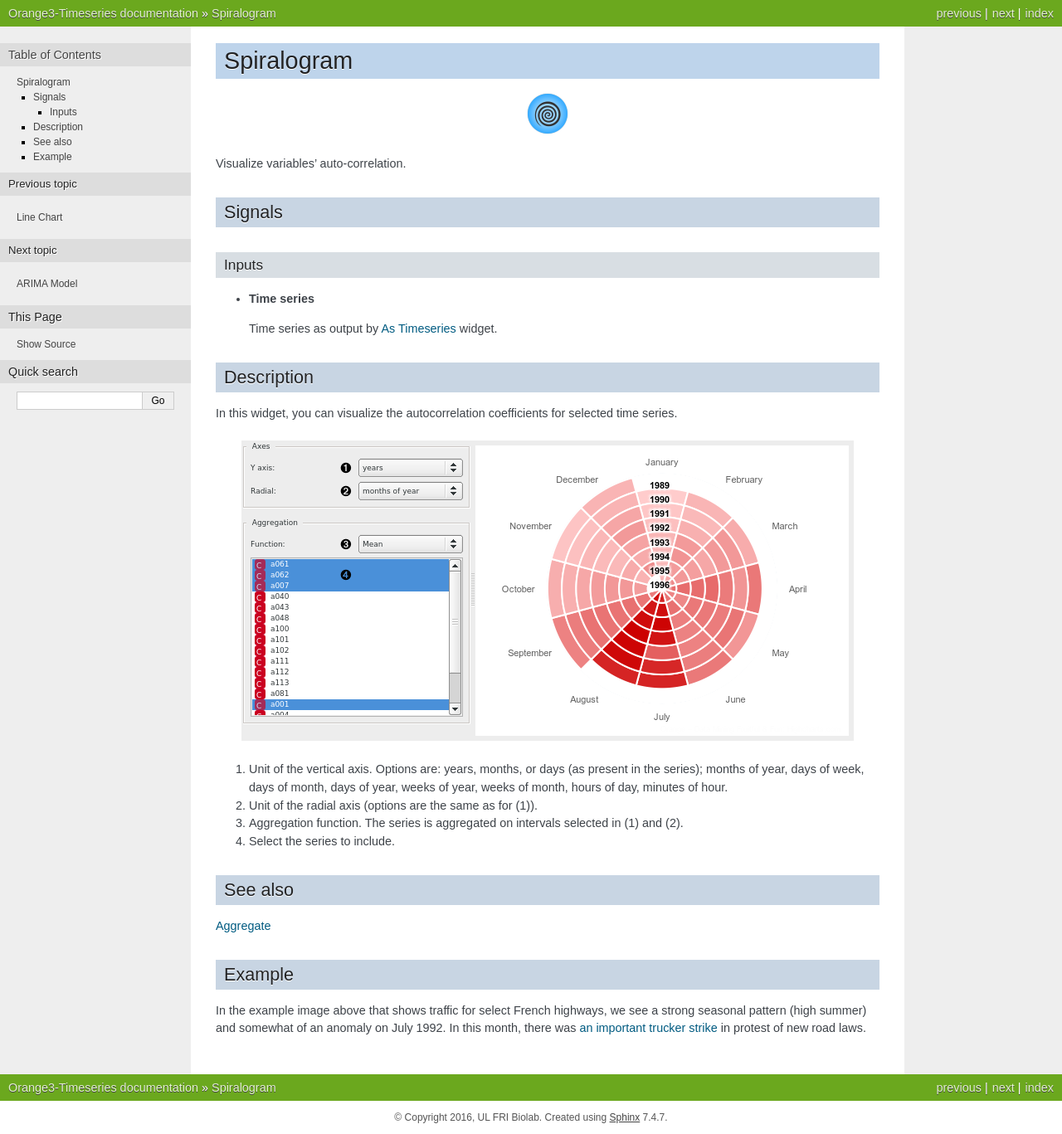
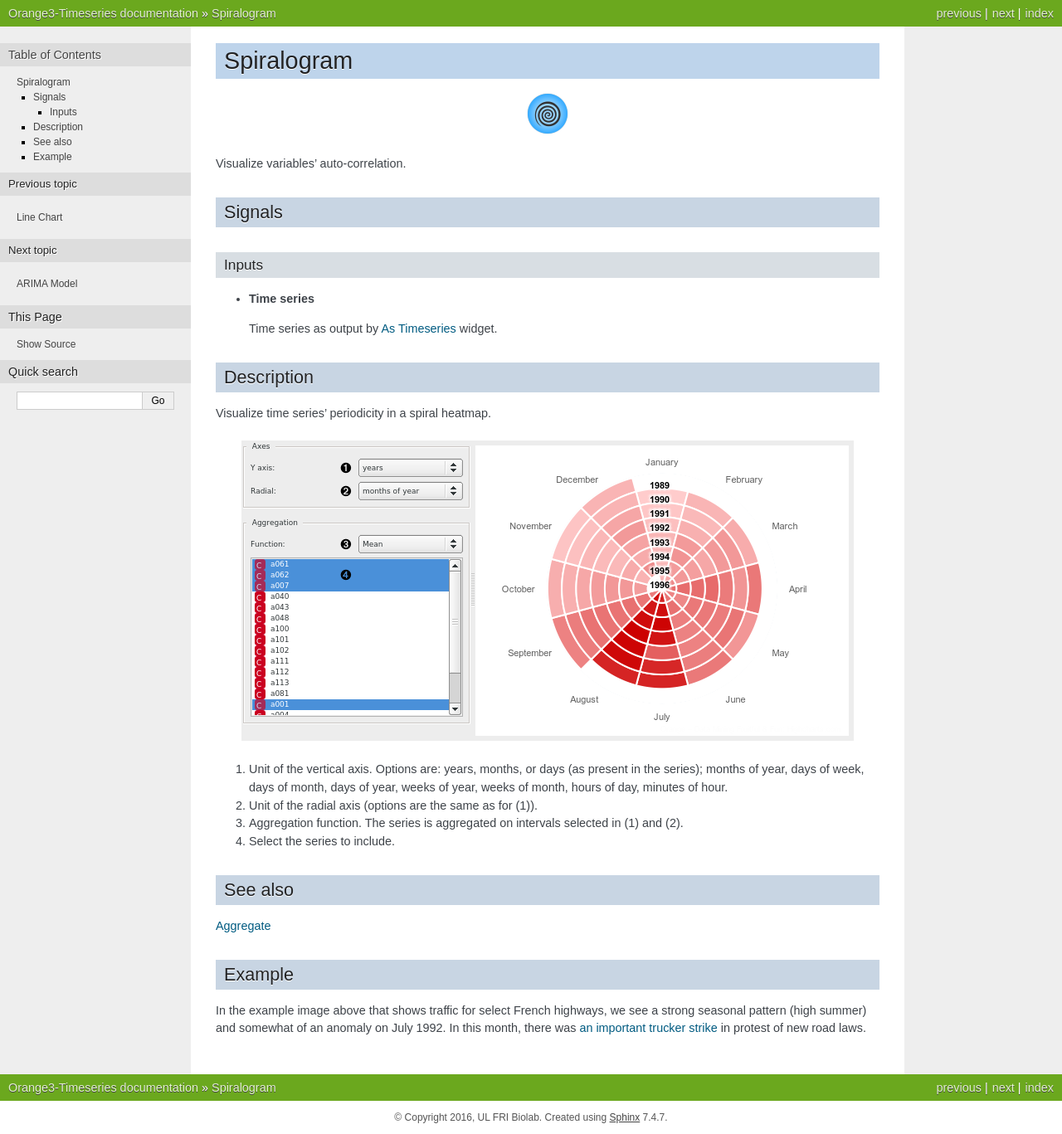
Before and after one commit to biolab/orange3-timeseries, a Sphinx documentation site: the page built from doc/widgets/spiralogram.rst, in a window 1280 px wide. Shown: the whole page at 83% size. Built offline with Sphinx 7.4.7, drawn with Linux system fonts in a browser that asks for light colours.

Commit message:
Doc: minor update to OWSpiralogram documentation

```diff
--- a/doc/widgets/spiralogram.rst
+++ b/doc/widgets/spiralogram.rst
@@ -19,7 +19,7 @@ Inputs
 Description
 -----------
 
-In this widget, you can visualize the autocorrelation coefficients for selected time series.
+Visualize time series' periodicity in a spiral heatmap.
 
 .. figure:: images/spiralogram-stamped.png
 
```
